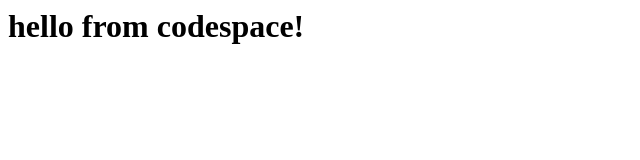
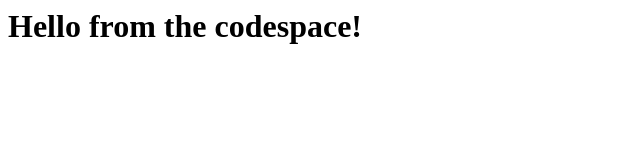
Before and after one commit to AVINESHMR/skills-code-with-codespaces, a plain HTML site: page index.html in a window 1280 px wide. Shown: the whole page, without its empty margins (0-640 px from the left). Drawn offline with Linux system fonts and the light colour scheme.

Commit message:
Adding hello from the codespace!

```diff
--- a/index.html
+++ b/index.html
@@ -1,3 +1,3 @@
 <html>
-  <h1>hello from codespace!</h1>
+  <h1>Hello from the codespace!</h1>
 </html>
```
